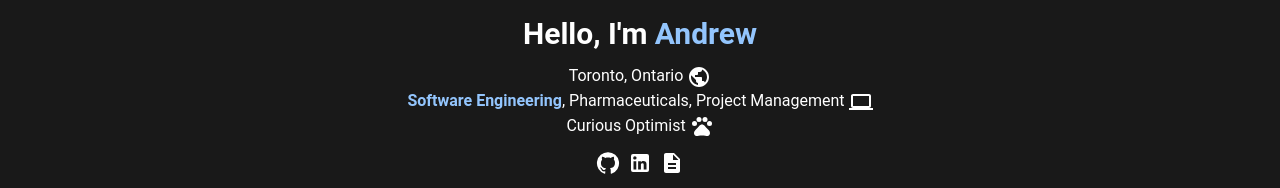
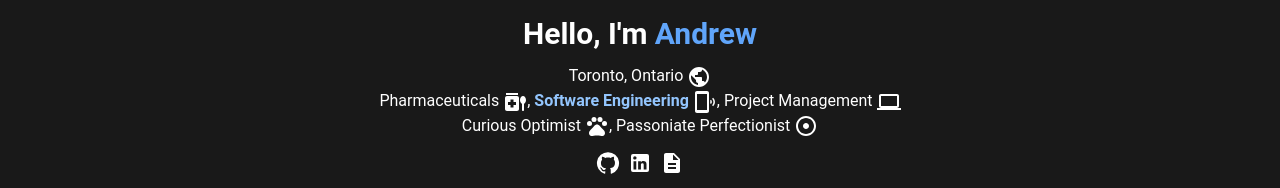
Before and after one commit to AndrewLin95/portfolio-nextjs, a Next.js app: page / in a window 1280 px wide. Shown: the top 188 px of the page. Built offline with nearby package versions, Linux system fonts and the light colour scheme.

Commit message:
formatting

```diff
--- a/components/IntroductionStatement.tsx
+++ b/components/IntroductionStatement.tsx
@@ -1,5 +1,8 @@
 import PublicIcon from '@mui/icons-material/Public';
 import ComputerIcon from '@mui/icons-material/Computer';
+import PhonelinkRingIcon from '@mui/icons-material/PhonelinkRing';
+import MedicationLiquidIcon from '@mui/icons-material/MedicationLiquid';
+import AdjustIcon from '@mui/icons-material/Adjust';
 import PetsIcon from '@mui/icons-material/Pets';
 
 import GitHubIcon from '@mui/icons-material/GitHub';
@@ -10,7 +13,7 @@ export default function IntroductionStatement() {
   return (
     <div className="flex flex-col p-4 w-full h-55 gap-3 justify-center items-center">
       <div className="text-3xl font-bold">
-        Hello, I'm <span className="text-blue-300"> Andrew </span>
+        Hello, I'm <span className="text-blue-400"> Andrew </span>
       </div>
 
       <div className="flex flex-col justify-center items-center">
@@ -18,11 +21,12 @@ export default function IntroductionStatement() {
           Toronto, Ontario <PublicIcon />
         </div>
         <div>
-          <span className="font-bold text-blue-300">Software Engineering</span>
-          , Pharmaceuticals, Project Management <ComputerIcon />
+          Pharmaceuticals <MedicationLiquidIcon />,{' '}
+          <span className="font-bold text-blue-300">Software Engineering</span>{' '}
+          <PhonelinkRingIcon />, Project Management <ComputerIcon />
         </div>
         <div>
-          Curious Optimist <PetsIcon />
+          Curious Optimist <PetsIcon />, Passoniate Perfectionist <AdjustIcon />
         </div>
       </div>
 
```
